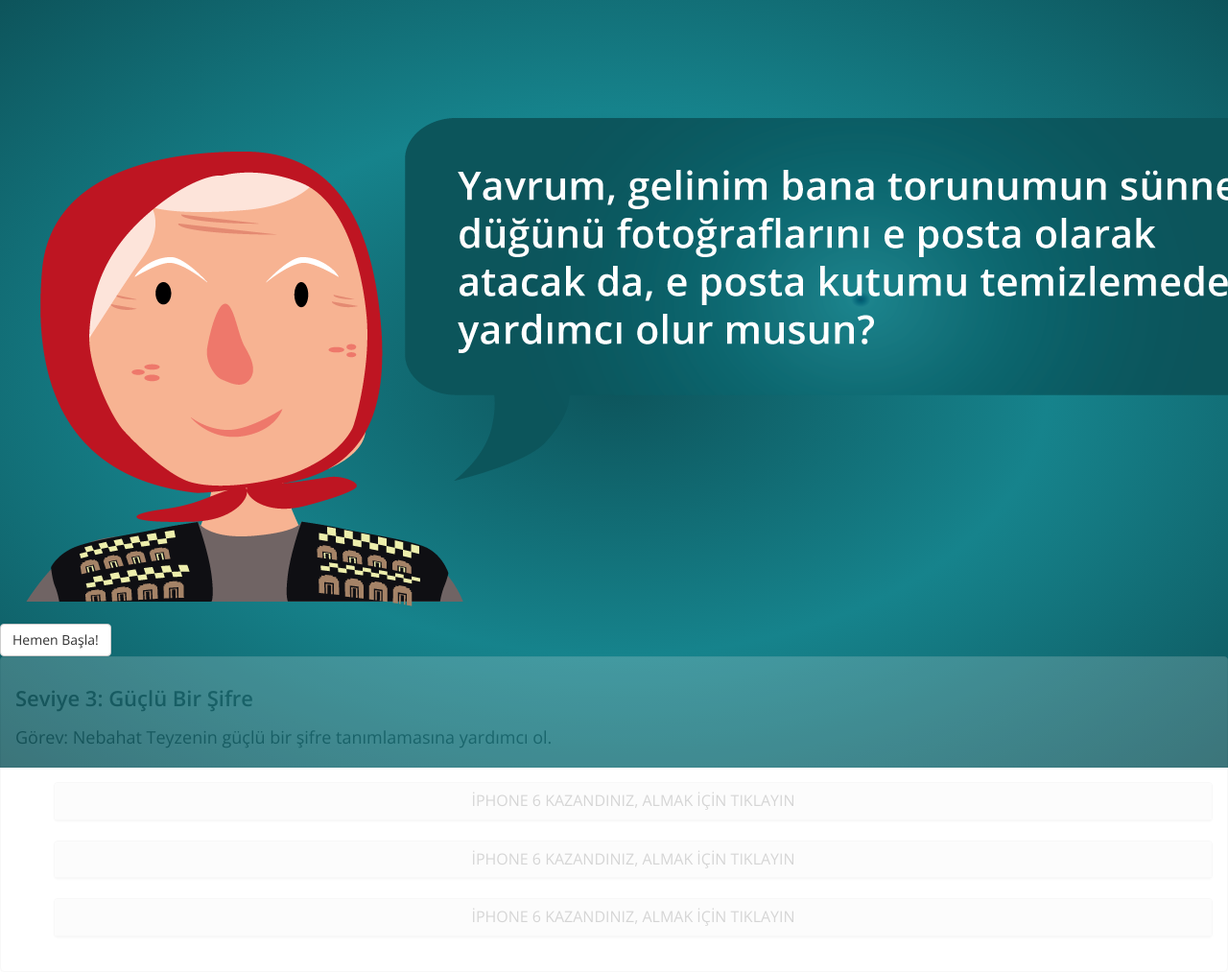
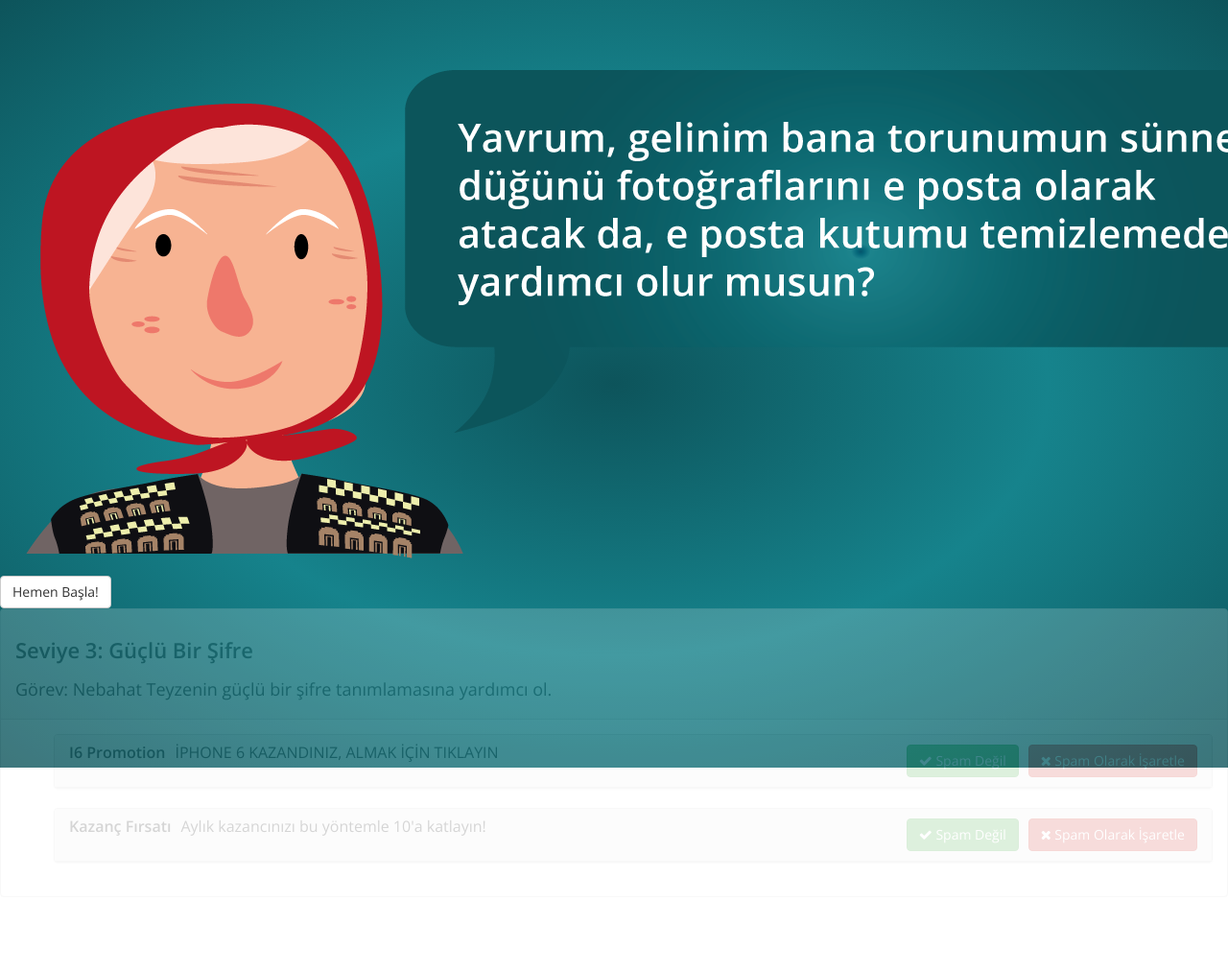
Before and after one commit to smddzcy/ESETGuvenlikOyunu, a PHP site: the page made by views/levels/level-3.html in a window 1280 px wide; the page is wider, and only the part inside the window is pictured. Shown: that part at 96% size. After the commit the page ends 887 px from the top of that part, so only its background shows below. Run offline with PHP 8.4, Linux system fonts and the light colour scheme; the template is opened without the code that fills it, so the values that code supplies are empty; some libraries are stand-ins or nearby versions.

Commit message:
Level 3: Mails design is implemented.

```diff
--- a/assets/css/style.css
+++ b/assets/css/style.css
@@ -3,6 +3,15 @@
 }
 a {
 	color:black;
+}
+body {
+	background: -webkit-radial-gradient(#0D545B, #16838C, #0D545B); /* Safari 5.1 to 6.0 */
+	background: -o-radial-gradient(#0D545B, #16838C, #0D545B); /* For Opera 11.6 to 12.0 */
+	background: -moz-radial-gradient(#0D545B, #16838C, #0D545B); /* For Firefox 3.6 to 15 */
+	background: radial-gradient(#0D545B, #16838C, #0D545B); /* Standard syntax */
+	background-repeat:no-repeat;
+	background-size:cover;
+	padding:0 !important;
 }
 .level-2 img:hover {
 	cursor: pointer;
@@ -23,7 +32,7 @@
 }
 #level-container {
 	width:100%;
-	margin-top:50px;
+	margin-top:0;
 }
 #level-container #pre-level {
 	position:absolute;
@@ -155,14 +164,25 @@
 h2 {
 	font-size:40px;
 }
-body {
-	background: -webkit-radial-gradient(#0D545B, #16838C, #0D545B); /* Safari 5.1 to 6.0 */
-	background: -o-radial-gradient(#0D545B, #16838C, #0D545B); /* For Opera 11.6 to 12.0 */
-	background: -moz-radial-gradient(#0D545B, #16838C, #0D545B); /* For Firefox 3.6 to 15 */
-	background: radial-gradient(#0D545B, #16838C, #0D545B); /* Standard syntax */
-	background-repeat:no-repeat;
-	background-size:cover;
-}
 .dropdown.open {
 	background-color:transparent !important;
 }
+.mail-list {
+
+}
+ul.mail-list .panel .mail-sender {
+	float:left;
+}
+ul.mail-list .panel .mail-title {
+	float:left;
+	margin-left:10px;
+}
+ul.mail-list .btn {
+	float:right;
+}
+.mark-as-spam {
+
+}
+.mark-as-safe {
+	margin-right:10px;
+}
--- a/views/layouts/menu.php
+++ b/views/layouts/menu.php
@@ -1,4 +1,4 @@
-<nav class="navbar navbar-fixed-top">
+<nav class="navbar navbar-top">
     <div class="container">
         <div class="navbar-header">
             <button type="button" class="navbar-toggle collapsed" data-toggle="collapse" data-target="#navbar"
--- a/views/levels/level-3.html
+++ b/views/levels/level-3.html
@@ -15,7 +15,17 @@
                     <div class="panel-heading" role="tab" id="headingOne">
                       <h4 class="panel-title">
                         <a role="button" data-toggle="collapse" data-parent="#accordion" href="#collapseOne" aria-expanded="true" aria-controls="collapseOne">
-                          İPHONE 6 KAZANDINIZ, ALMAK İÇİN TIKLAYIN
+                            <div class="mail-sender"><b>I6 Promotion</b></div>
+                            <div class="mail-title">İPHONE 6 KAZANDINIZ, ALMAK İÇİN TIKLAYIN</div>
+                            <div class="btn btn-danger mark-as-spam">
+                                <i class="fa fa-times"></i>
+                                Spam Olarak İşaretle
+                            </div>
+                            <div class="btn btn-success mark-as-safe">
+                                <i class="fa fa-check"></i>
+                                Spam Değil
+                            </div>
+                            <div class="clearfix"></div>
                         </a>
                       </h4>
                     </div>
@@ -29,7 +39,16 @@
                     <div class="panel-heading" role="tab" id="headingOne">
                       <h4 class="panel-title">
                         <a role="button" data-toggle="collapse" data-parent="#accordion" href="#collapseTwo" aria-expanded="true" aria-controls="collapseTwo">
-                          İPHONE 6 KAZANDINIZ, ALMAK İÇİN TIKLAYIN
+                          <div class="mail-sender"><b>Kazanç Fırsatı</b></div>
+                          <div class="mail-title">Aylık kazancınızı bu yöntemle 10'a katlayın!</div>
+                          <div class="btn btn-danger mark-as-spam">
+                            <i class="fa fa-times"></i>
+                            Spam Olarak İşaretle</div>
+                            <div class="btn btn-success mark-as-safe">
+                                <i class="fa fa-check"></i>
+                                Spam Değil
+                            </div>
+                          <div class="clearfix"></div>
                         </a>
                       </h4>
                     </div>
@@ -39,20 +58,6 @@
                       </div>
                     </div>
                 </div>
-                <div class="panel panel-default">
-                    <div class="panel-heading" role="tab" id="headingOne">
-                      <h4 class="panel-title">
-                        <a role="button" data-toggle="collapse" data-parent="#accordion" href="#collapseThree" aria-expanded="false" aria-controls="collapseThree">
-                          İPHONE 6 KAZANDINIZ, ALMAK İÇİN TIKLAYIN
-                        </a>
-                      </h4>
-                    </div>
-                    <div id="collapseThree" class="panel-collapse collapse" role="tabpanel" aria-labelledby="headingOne">
-                      <div class="panel-body">
-                        Anim pariatur cliche reprehenderit, enim eiusmod high life accusamus terry richardson ad squid. 3 wolf moon officia aute, non cupidatat skateboard dolor brunch. Food truck quinoa nesciunt laborum eiusmod. Brunch 3 wolf moon tempor, sunt aliqua put a bird on it squid single-origin coffee nulla assumenda shoreditch et. Nihil anim keffiyeh helvetica, craft beer labore wes anderson cred nesciunt sapiente ea proident. Ad vegan excepteur butcher vice lomo. Leggings occaecat craft beer farm-to-table, raw denim aesthetic synth nesciunt you probably haven't heard of them accusamus labore sustainable VHS.
-                      </div>
-                    </div>
-                </div>
             </ul>
         </div>
     </div>
```
